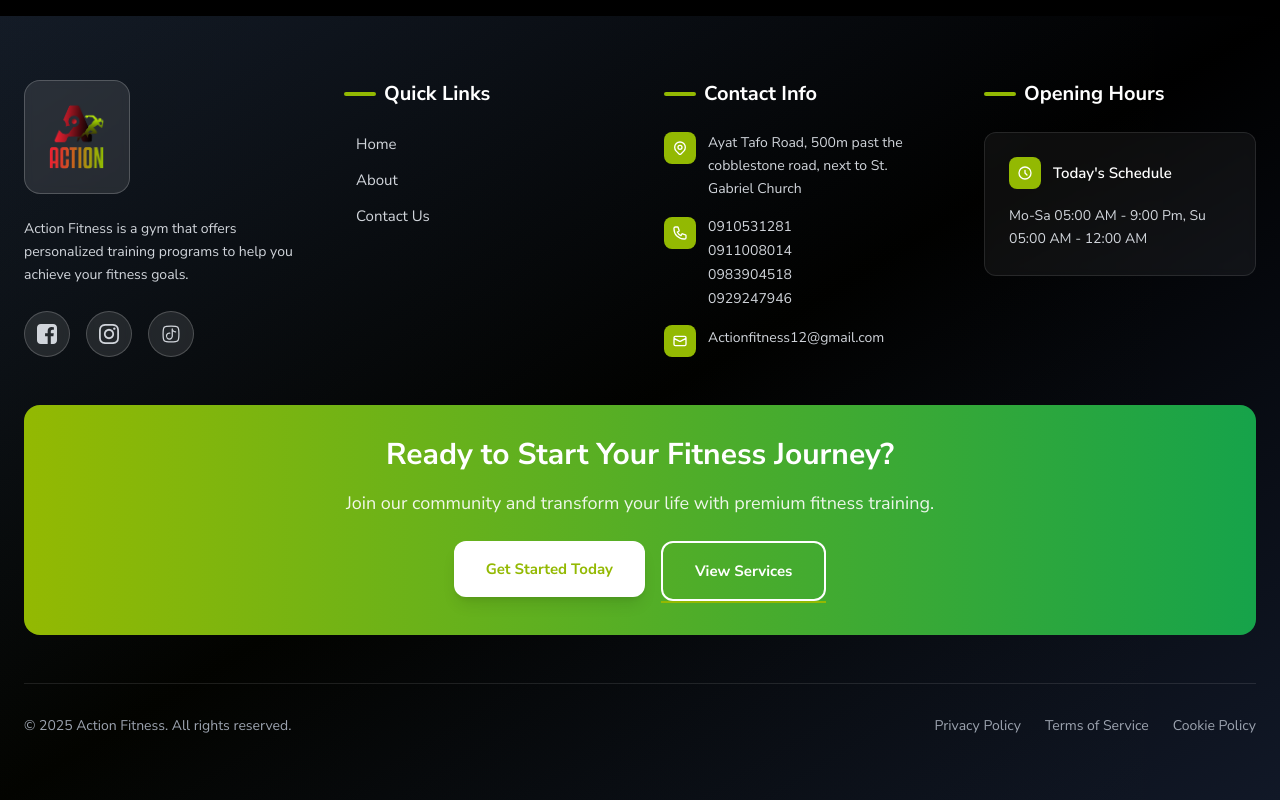
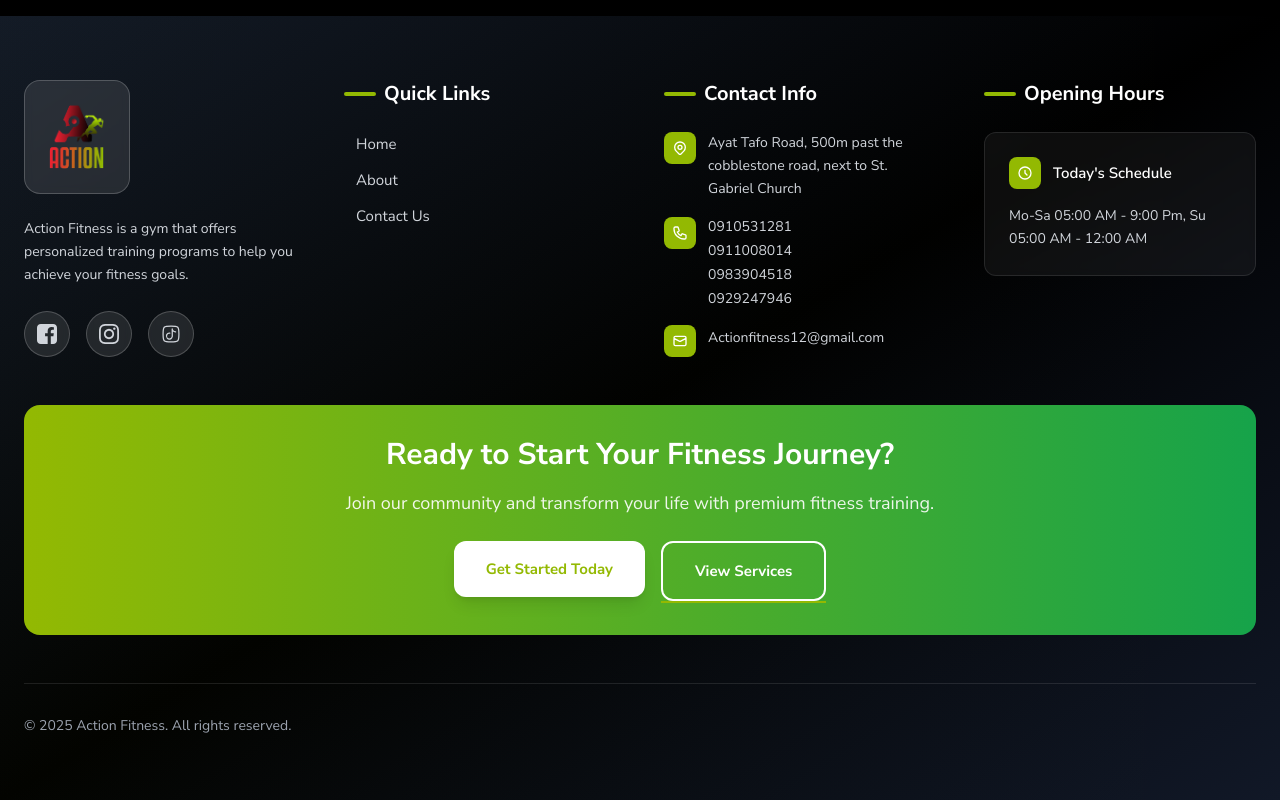
Before and after one commit to Nebyat19/ActionFitness, a Vue app: page /services in a window 1280 px wide. Shown: the part 4565-5365 px from the top of the page. Built offline with nearby package versions, Linux system fonts and the light colour scheme; a web font is replaced by a local one.

Commit message:
refactor: update Footer component by commenting out Privacy Policy link for future adjustments and maintaining layout consistency

```diff
--- a/src/components/Footer.vue
+++ b/src/components/Footer.vue
@@ -165,9 +165,9 @@
             © {{ new Date().getFullYear() }} Action Fitness. All rights reserved.
           </p>
           <div class="flex gap-6 text-sm">
-            <a href="#" class="text-gray-400 hover:text-primary-green transition-colors duration-300">Privacy Policy</a>
+            <!-- <a href="#" class="text-gray-400 hover:text-primary-green transition-colors duration-300">Privacy Policy</a>
             <a href="#" class="text-gray-400 hover:text-primary-green transition-colors duration-300">Terms of Service</a>
-            <a href="#" class="text-gray-400 hover:text-primary-green transition-colors duration-300">Cookie Policy</a>
+            <a href="#" class="text-gray-400 hover:text-primary-green transition-colors duration-300">Cookie Policy</a> -->
           </div>
         </div>
       </div>
```
